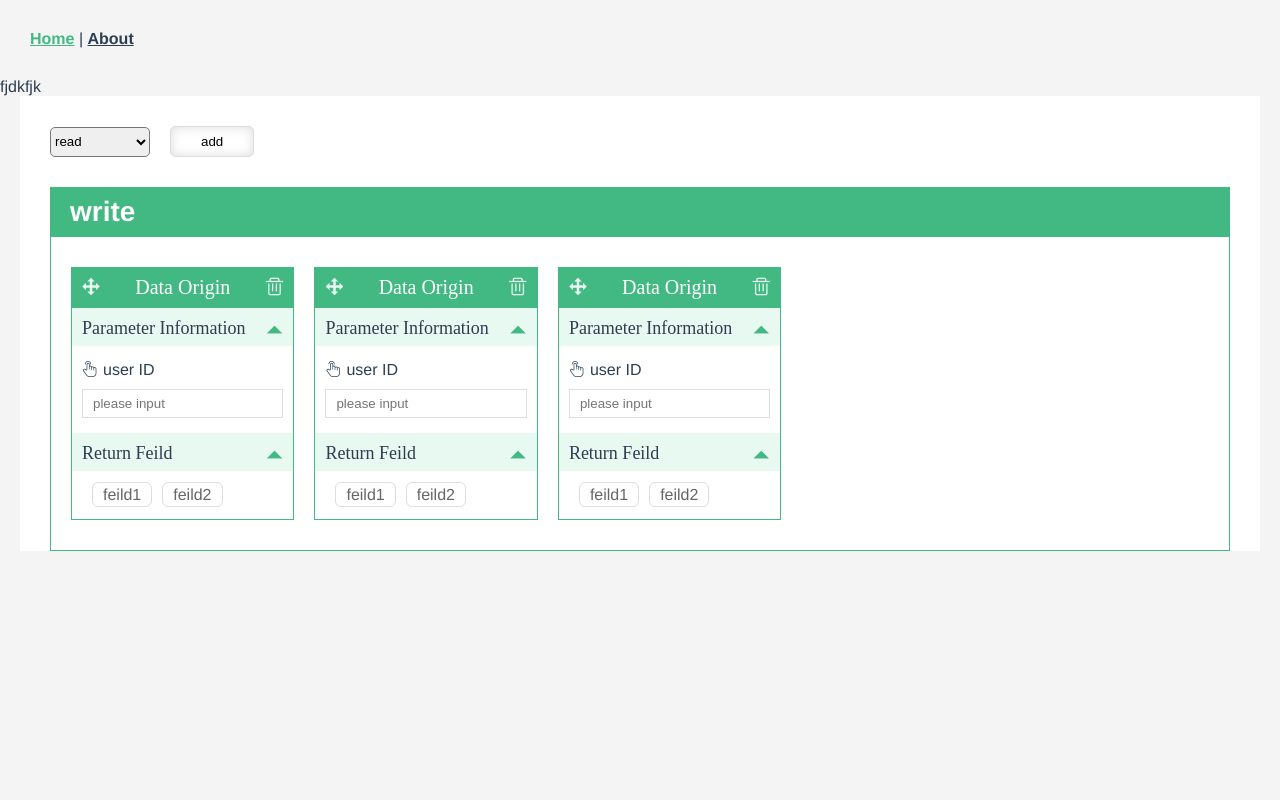
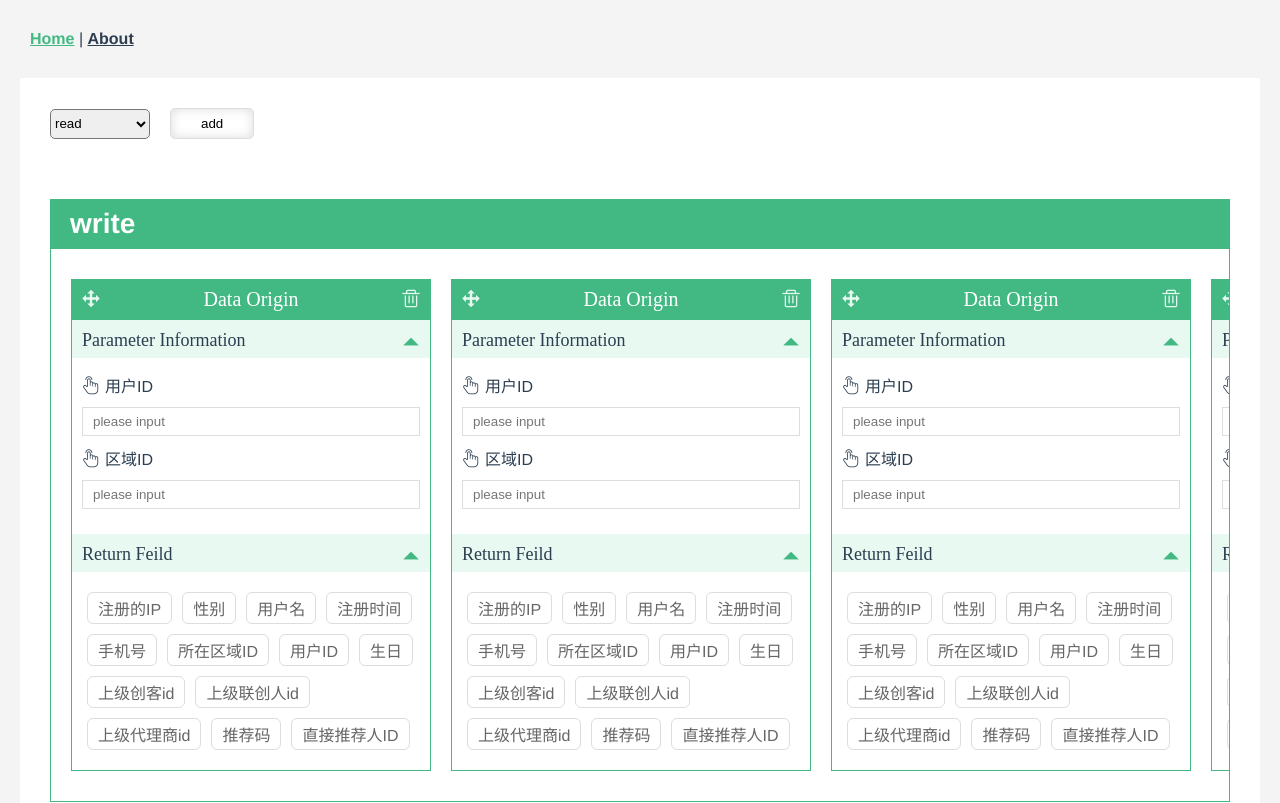
Before and after one commit to txl764496056/linkage, a Vue app: page / in a window 1280 px wide. Shown: the top 803 px of the page. Built offline with nearby package versions, Linux system fonts and the light colour scheme.

Commit message:
vue-linkage

```diff
--- a/public/source.json
+++ b/public/source.json
@@ -1,5 +1,4 @@
 {
-	"source_id": 1,
 	"source_name": "获取用户区域信息",
 	"parameter": {
 		"user_id": {
--- a/src/App.vue
+++ b/src/App.vue
@@ -4,7 +4,6 @@
       <router-link to="/">Home</router-link> |
       <router-link to="/about">About</router-link>
     </div>
-    <div>fjdkfjk</div>
     <router-view/>
   </div>
 </template>
@@ -12,6 +11,9 @@
 <style lang="scss">
 @import './scss/base.scss';
 *{margin:0;padding:0;box-sizing:border-box;}
+button:focus{
+  outline: none;
+}
 
 #app {
   font-family: 'Avenir', Helvetica, Arial, sans-serif;
@@ -31,4 +33,9 @@
     }
   }
 }
+
+// 图标高亮
+  .light-red{
+      &:hover{color:$color-red-15;}
+  }
 </style>
--- a/src/components/DataOrigin.vue
+++ b/src/components/DataOrigin.vue
@@ -3,32 +3,17 @@
         <div class="dr-title iconfont icon-yidong">Data Origin</div>
         <div class="dr-container">
             <header-body :title="'Parameter Information'" class="hd-item">
-                <div class="status">
-                    <i class="iconfont"
-                    :class="{'icon-lianjie':iconLink,'icon-shoudong':!iconLink}"
-                    @click="switchStatus()"></i>
-                    <label for="key1">user ID</label>
-                </div>
-                <input type="text" placeholder="please input" v-show="isCustom">
-                <div class="link-msg" v-show="!isCustom">
-                    <p>origin / user registration information:</p>
-                    <p class="origin-txt">msg</p>
-                    <div class="filter-list" @mouseleave="filterListfold()">
-                        <button class="caption iconfont" @click="filterList()">filter</button>
-                        <ul class="filter-select" v-bind:class="{'unfold':isUnfold}">
-                            <li class="unit"
-                            v-for="val in filter" :key="val"
-                            @click="selectFilter(val)">{{val}}</li>
-                        </ul>
-                    </div>
-                    <div class="filter-box">
-                        <span v-for="val in select_filter" :key="val">{{val}}</span>
-                    </div>
-                </div>
+                <parameter-item class="pi-item" v-for="(item) in parameter" :key="item.name" :param="item"></parameter-item>
             </header-body>
-            <header-body :title="'Return Feild'" class="hd-item">
+            <header-body
+            :title="'Return Feild'"
+            v-if="response"
+             class="hd-item">
                 <div class="field-list">
-                    <span class="unit" v-for="val in feild" :key="val">{{val}}</span>
+                    <span class="unit"
+                    v-for="(item,index) in response"
+                    :key="item.name"
+                    :class="{'light':feild_color[index]}">{{item.name}}</span>
                 </div>
             </header-body>
         </div>
@@ -37,73 +22,44 @@
 
 <script>
 import headerBody from './HeaderBody';
+import parameterItem from './ParameterItem';
     export default {
         name:"data-origin",
         components:{
-            headerBody
+            headerBody,
+            parameterItem
         },
         props:{
-            feild:{
+            source:{
+                type:Object,
+                default:function(){
+                    return {};
+                }
+            },
+            feild_color:{
                 type:Array,
                 default:function(){
-                    return ['feild1','feild2'];
-                }
-            },
-            filter:{
-                type:Array,
-                default:function(){
-                    return ['filter1','filter2','filter3'];
+                    return [];
                 }
             }
         },
         data:function(){
             return {
-                isUnfold:false,
-                isCustom:true,
-                iconLink:false, //true：显示关联图标，false：显示手型图标
-                select_filter:[] //已选择的过滤器
+                filter:[],
+                parameter:"",
+                response:""
             }
         },
+        mounted(){
+            this.parameter = this.source.parameter;
+            this.response = this.source.response;
+        },
         methods:{
-            filterList(){
-                this.isUnfold = !this.isUnfold;
-            },
-            filterListfold(){
-                this.isUnfold = false;
-            },
-            /**
-             * 切换手型与挂链图标
-             * 连接图标：显示字段选择框，手型图标：显示自定义输入框
-             */
-            switchStatus(){
-                this.iconLink = !this.iconLink;
-                this.isCustom = !this.iconLink; //当前显示图标 与 (字段选择、输入字段) 反正来的
-            },
-            /**
-             * 选择过滤器
-             */
-            selectFilter(val){
-                this.$emit('send-result',"ddfdfd");
 
-                // let flag = this.select_filter.every(function(item){
-                //     return item!==val;
-                // })
+        },
+        computed:{
 
-                // if(flag){
-                //     this.select_filter.push(val);
-
-                // }
-
-
-                this.isUnfold = false;
-            }
-        },
-        // watch:{
-        //     "select_filter":function(){
-
-        //         this.$emit('sendResult',"ffdfdfd");
-        //     }
-        // }
+        }
     }
 </script>
 
@@ -127,67 +83,23 @@ import headerBody from './HeaderBody';
     border:1px solid $color-theme;
     >*{font-size:16px;}
 
-    p.origin-txt{margin-top:5px;}
-
-    $m10:10px;
-    input,.link-msg{
-        border:1px solid $color-gray-11;margin-top:$m10;
-        &.dis{display:none;}
-    }
-    input{
-        width:100%;padding:6px 10px;
-    }
-    label{
-       display:inline-block;
-    }
-
-    .status{
-        >i{
-            margin-right:5px;
-        }
-    }
-
-    // 过滤器-列表容器
-    $captionH:30px;
-    .filter-list{
-        position:relative;margin-top:15px;width:120px;
-        .caption{
-            background-color:$color-theme;color:$color-white;border:none;border-radius:5px;padding:0 10px;height:$captionH;line-height:$captionH;
-            &::after{content:"\ebe6";font-size:12px;margin-left:3px;}
-        }
-    }
-    // 过滤器列表
-    .filter-select{display:none;
-        position:absolute;left:0;top:$captionH - 3px;
-        background-color:$color-white;
-        border:1px solid $color-theme;width:100%;
-        .unit{
-            list-style:none;line-height:30px;padding:0 10px;
-            &:hover{
-                background-color:$color-kelly-1;
-            }
-        }
-        &.unfold{
-            display:block;;
-        }
-    }
-    // 过滤器内容
-    .filter-box{
-        display:flex;margin-top:10px;overflow-x:auto;padding-bottom:10px;
-        span{
-            padding:4px 10px;border:1px solid $color-gray-11;list-style:none;margin:0 5px;border-radius:6px;color:$color-gray-6;
-        }
-    }
-    // 关联容器
-    .link-msg{
-        padding:10px;
-    }
     // 返回字段列表
     .field-list{
-        margin:0 5px;
         .unit{
-            color:$color-gray-6;margin:5px;border:1px solid $color-gray-11;padding:3px 10px;border-radius:6px;
+            color:$color-gray-6;margin:5px;border:1px solid $color-gray-11;padding:3px 10px;border-radius:6px;margin:5px;display:inline-block;
+            &.light{
+                background-color:$color-kelly-1;color:$color-theme;
+            }
+            &.light,&.selected{
+                border-color:$color-theme;
+            }
+            &.selected{
+                background-color:$color-theme;color:$color-white;
+            }
         }
     }
 }
+.pi-item{
+    margin-bottom:10px;
+}
 </style>
--- /dev/null
+++ b/src/components/FilterBox.vue
@@ -0,0 +1,94 @@
+<template>
+    <div>
+        <div class="filter-list" @mouseleave="filterListfold()">
+            <button class="caption iconfont" @click="filterList()">filter</button>
+            <ul class="filter-select" v-bind:class="{'unfold':isUnfold}">
+                <li class="unit"
+                v-for="val in filter" :key="val"
+                @click="selectFilter(val)">{{val}}</li>
+            </ul>
+        </div>
+        <div class="filter-box">
+            <span v-for="val in select_filter" :key="val">{{val}}</span>
+        </div>
+    </div>
+</template>
+
+<script>
+    export default {
+        name:'filter-box',
+        props:{
+            filter:{
+                type:Array,
+                default:function(){
+                    return ['filter-1','filter-2','filter-3','filter-4'];
+                }
+            }
+        },
+        data(){
+            return {
+                isUnfold:false, //过滤器列表显示与隐藏
+                select_filter:[] //已选择的过滤器
+            }
+        },
+        methods:{
+            filterListfold(){
+                this.isUnfold = false;
+            },
+            filterList(){
+                this.isUnfold = !this.isUnfold;
+            },
+            /**
+             * 选择过滤器
+             */
+            selectFilter(val){
+
+                let flag = this.select_filter.every(function(item){
+                    return item!==val;
+                })
+
+                if(flag){
+                    this.select_filter.push(val);
+
+                }
+
+                this.isUnfold = false;
+            }
+        }
+    }
+</script>
+
+<style lang="scss" scoped>
+@import '@/scss/base.scss';
+// 过滤器-列表容器
+    $captionH:30px;
+    .filter-list{
+        position:relative;margin-top:15px;width:120px;
+        .caption{
+            background-color:$color-theme;color:$color-white;border:none;border-radius:5px;padding:0 10px;height:$captionH;line-height:$captionH;
+            &::after{content:"\ebe6";font-size:12px;margin-left:3px;}
+        }
+    }
+    // 过滤器列表
+    .filter-select{display:none;
+        position:absolute;left:0;top:$captionH - 3px;
+        background-color:$color-white;
+        border:1px solid $color-theme;width:100%;
+        .unit{
+            list-style:none;line-height:30px;padding:0 10px;
+            &:hover{
+                background-color:$color-kelly-1;
+            }
+        }
+        &.unfold{
+            display:block;;
+        }
+    }
+    // 过滤器内容
+    .filter-box{
+        display:flex;margin-top:10px;overflow-x:auto;padding-bottom:10px;
+        span{
+            padding:4px 10px;border:1px solid $color-gray-11;list-style:none;margin:0 5px;border-radius:6px;color:$color-gray-6;
+        }
+    }
+</style>
--- /dev/null
+++ b/src/components/ParameterItem.vue
@@ -0,0 +1,94 @@
+<template>
+    <div>
+        <div class="status">
+            <i class="iconfont light-red"
+            :class="{'icon-lianjie':iconLink,'icon-shoudong':!iconLink}"
+            @click="switchStatus()"></i>
+            <label :for="'param'+param.id">{{param.name}}</label>
+        </div>
+        <input type="text" :id="'param'+param.id" placeholder="please input" v-show="isCustom">
+        <div class="link-msg" v-show="!isCustom">
+            <p class="reg-msg">origin / user registration information:</p>
+            <p class="origin-txt">msg</p>
+            <filter-box></filter-box>
+            <i class="iconfont light-red unlink icon-lianjie-duankai"></i>
+        </div>
+    </div>
+</template>
+
+<script>
+import filterBox from './FilterBox';
+    export default {
+        name:'parameter-item',
+        props:{
+            param:{
+                type:Object,
+                default:function(){
+                    return {}
+                }
+            },
+            index:{
+                type:Number,
+                default:0
+            }
+        },
+        components:{
+            filterBox
+        },
+        data(){
+            return {
+                iconLink:false, //true：显示关联图标，false：显示手型图标
+            }
+        },
+        methods:{
+            /**
+             * 切换手型与挂链图标
+             */
+            switchStatus(){
+                this.iconLink = !this.iconLink;
+            },
+        },
+        computed: {
+            /**
+             *  连接图标：显示字段选择框，手型图标：显示自定义输入框
+             */
+            isCustom(){
+                return !this.iconLink;
+            }
+        },
+    }
+</script>
+
+<style lang="scss" scoped>
+@import '@/scss/base.scss';
+    $m10:10px;
+    input,.link-msg{
+        border:1px solid $color-gray-11;margin-top:$m10;
+        &.dis{display:none;}
+    }
+    input{
+        width:100%;padding:6px 10px;
+    }
+    label{
+       display:inline-block;
+    }
+
+    .status{
+        >i{
+            margin-right:5px;font-size:18px;
+        }
+    }
+
+
+    // 关联容器
+    .link-msg{
+        padding:10px;position:relative;
+        p{
+            &.origin-txt{margin-top:5px;}
+            &.reg-msg{margin-right:23px;}
+        }
+        i.unlink{
+            position:absolute;right:3px;top:3px;font-size:20px;
+        }
+    }
+</style>
--- a/src/scss/base.scss
+++ b/src/scss/base.scss
@@ -26,3 +26,6 @@ $color-gray-8:#888;
 
 // 白色
 $color-white:#fff;
+
+// 红色系
+$color-red-15:#ee2222;
--- a/src/views/Home.vue
+++ b/src/views/Home.vue
@@ -1,18 +1,29 @@
 <template>
   <div class="home">
     <div class="top">
-      <select name="" id="" @change="getData()">
+      <select name="" id="" >
         <option value="1" checked>read</option>
         <option value="2">write</option>
       </select>
-      <button>add</button>
+      <button @click="addData()">add</button>
     </div>
     <div class="container">
       <div class="title">write</div>
       <div class="content scroll">
-        <data-origin v-on:send-result="getResult"></data-origin>
-        <data-origin></data-origin>
-        <data-origin></data-origin>
+        <data-origin class="do-item"
+        v-for="item in write_list"
+        :key="item.source_id"
+        :source="item"
+        :feild_color="feild_color"></data-origin>
+      </div>
+    </div>
+    <div class="container">
+      <div class="title">write</div>
+      <div class="content scroll">
+        <data-origin class="do-item"
+        v-for="item in read_list"
+        :key="item.source_id"
+        :source="item"></data-origin>
       </div>
     </div>
     <!-- <img alt="Vue logo" src="../assets/logo.png"> -->
@@ -28,22 +39,38 @@ export default {
   components: {
     dataOrigin //参数信息组件
   },
+  data(){
+    return {
+      list:[],
+      read_list:[], //可读数据
+      write_list:[], //可写数据
+      feild_color:[]
+    }
+  },
   mounted(){
+    this.axios.get("/source").then(res=>{
+      let data = res.data;
+      for(let i=0;i<data.length;i++){
+        // 分离刻度可写数据
+        if(data[i].permission=='Read'){
+          this.read_list.push(data[i]);
+          this.feild_color.push(true);
+        }else{
+          this.write_list.push(data[i]);
+        }
 
+      }
+    })
   },
   methods:{
-    getData(){
-      this.axios.get("/read_source").then(res=>{
-        console.log(res.data);
+    addData(){
+      this.axios.get("/write_source").then(res=>{
+        let source = res.data;
+        this.list.push(source);
       });
-    },
-    /**
-     * 获得已经选择的过滤器
-     */
-    getResult(aaa){
-      console.log("data",aaa);
     }
-  }
+  },
+
 }
 </script>
 
@@ -61,6 +88,7 @@ export default {
   }
 }
 .container{
+  margin-top:30px;
   >.title{
     $h:50px;
     height:$h;color:$color-white;background-color:$color-theme;font-size:28px;font-weight:bold;padding:0 20px;line-height:$h;
@@ -82,4 +110,7 @@ export default {
 
   }
 }
+.do-item{
+  width:360px;
+}
 </style>
```
Also changed, not shown: src/data-mock.js (+21 -10 lines).
